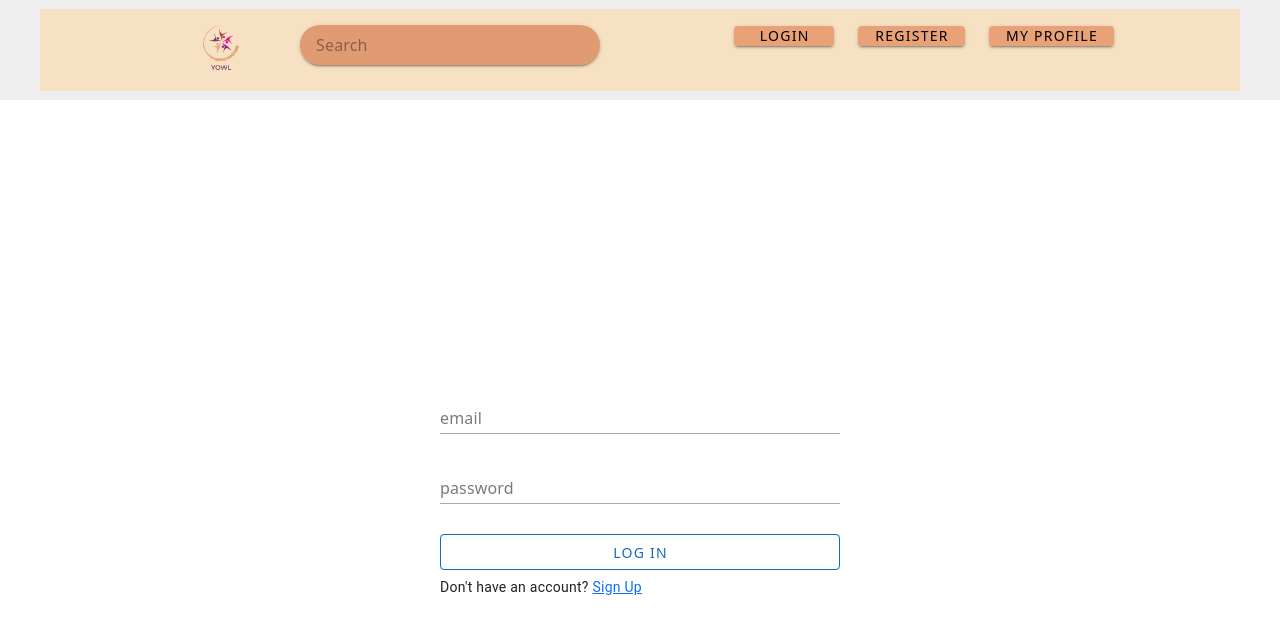
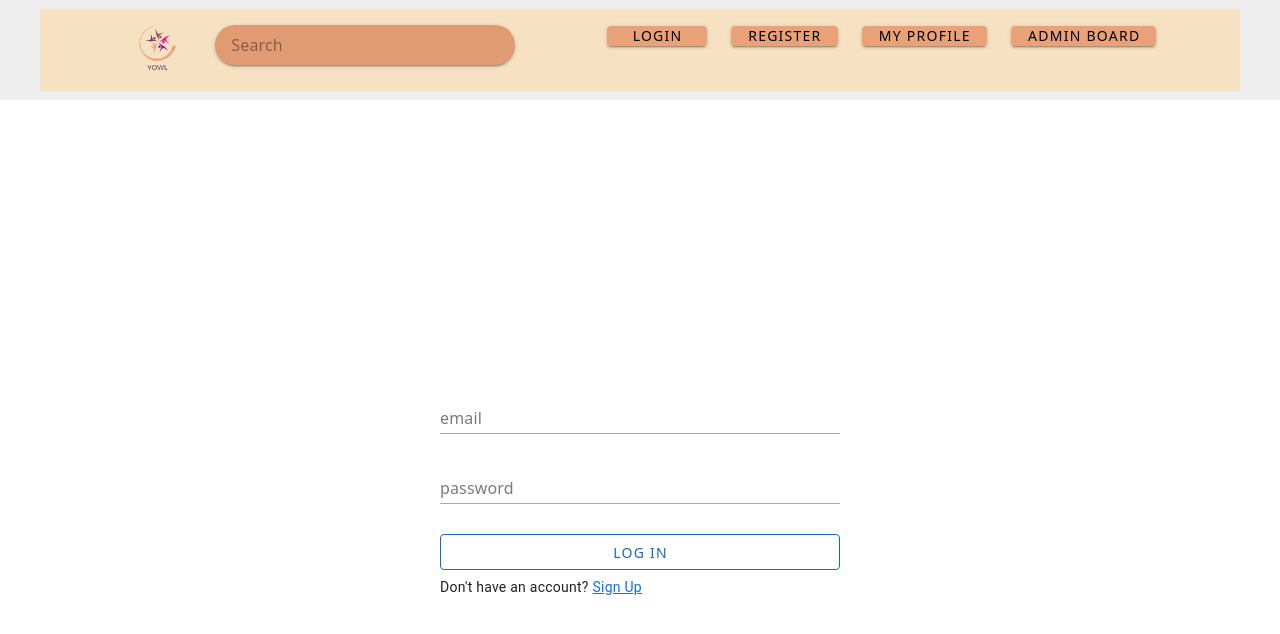
Before and after one commit to mishkaua/YOWL, a Vue app in the folder yowlo/: page /login in a window 1280 px wide. Shown: the top 634 px of the page. Built offline with nearby package versions, Linux system fonts and the light colour scheme; a web font is replaced by a local one; what vue-toast-notification would draw is missing.

Commit message:
admin and user pages muted into buttons on top bar, deleted useless links updated user info connected on main page

```diff
--- a/yowlo/src/App.vue
+++ b/yowlo/src/App.vue
@@ -66,6 +66,13 @@ const logout = () => {
               </v-btn>
             </router-link>
           </v-col>
+          <v-col cols="auto">
+            <router-link to="/adminusers">
+              <v-btn height="20" min-width="100" color="#E9A178">
+                Admin Board
+              </v-btn>
+            </router-link>
+          </v-col>
           <v-spacer></v-spacer>
         </v-row>
       </v-container>
--- a/yowlo/src/components/Landing.vue
+++ b/yowlo/src/components/Landing.vue
@@ -14,10 +14,11 @@ onMounted(async () => {
 
 <template>
   <div v-if="user">
-    <h6>Connected as: {{ user.name }} </h6>
-    <p>Since: {{ user.created_at }}</p>
+     <span><h6> {{ user.name }} </h6></span>
+    <span ><h6>online</h6></span>
     <div v-if="isLoggedIn" style="width: 10px; height: 10px; border-radius: 50%; background-color: green;">
-    <h6>online</h6>
+
+
   </div>
   </div>
 </template>
--- a/yowlo/src/views/HomeView.vue
+++ b/yowlo/src/views/HomeView.vue
@@ -11,8 +11,6 @@ import CategoriesView from './CategoriesView.vue'
   <div class="light">
    <main>
     <BackToTop />
-    <router-link to="/adminusers">Admin User Page</router-link> |
-    <router-link to="/user/:id">User Profile Page</router-link>
     <Landing />
     <PostFeedView />
     <RouterView/>
```
